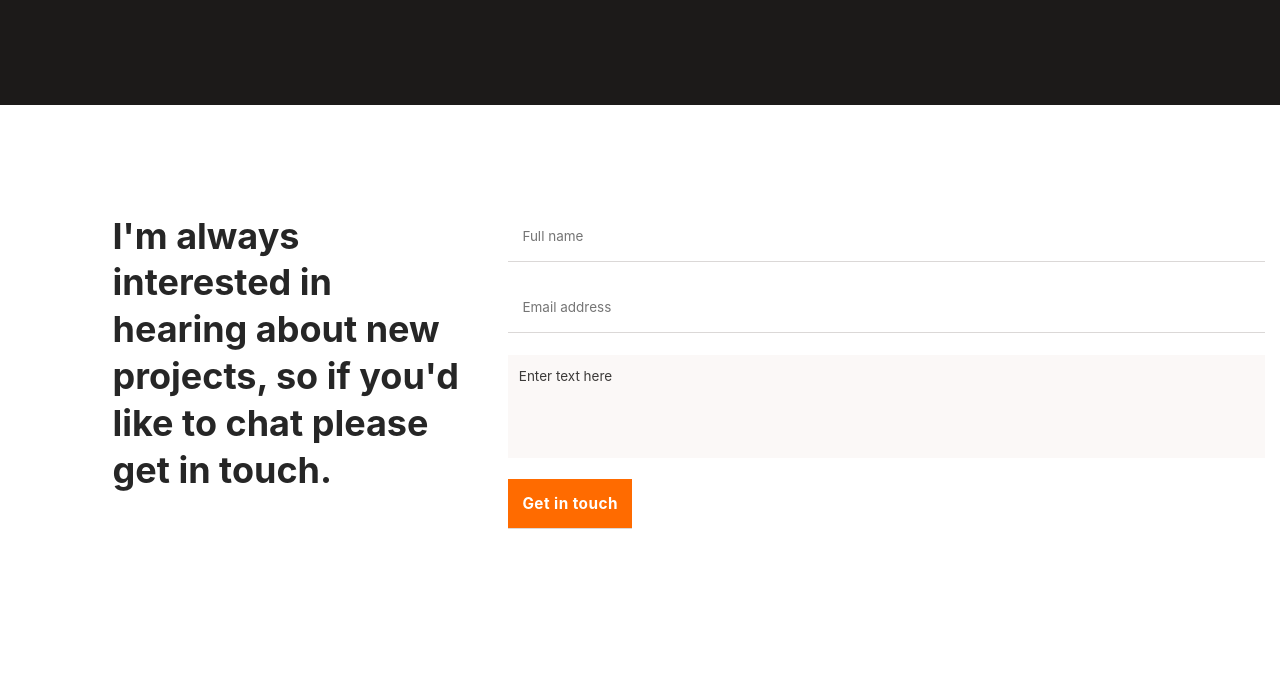
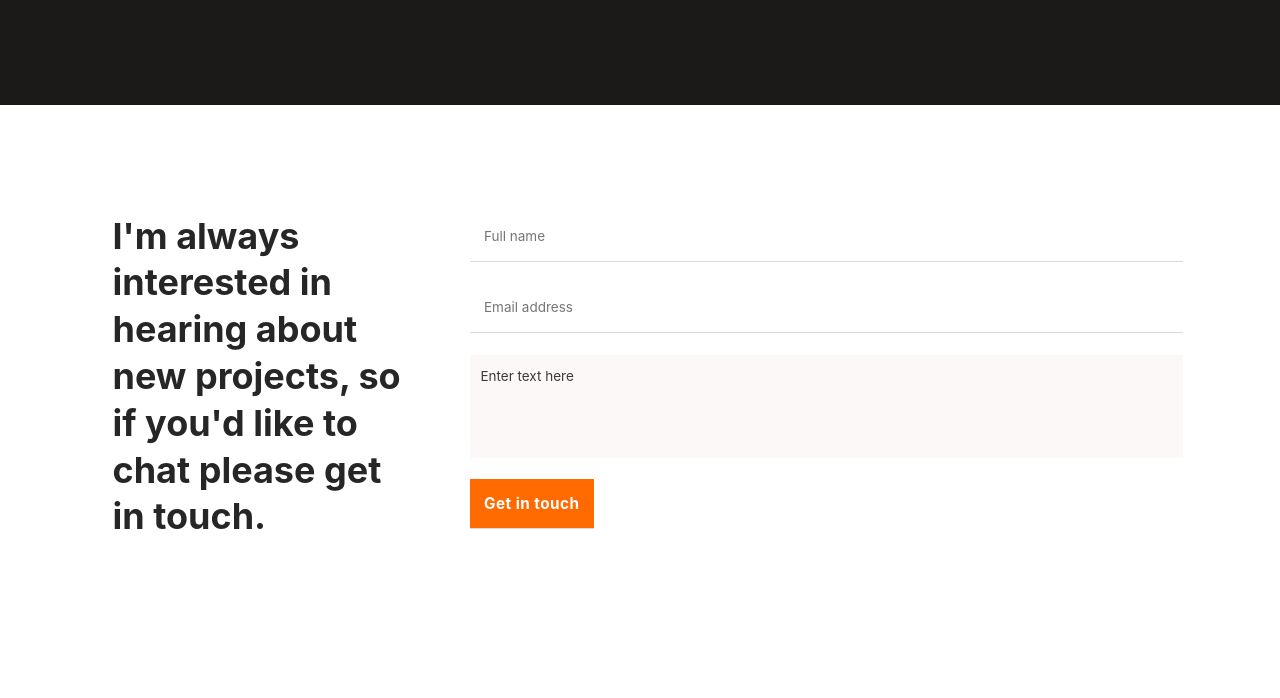
Before and after one commit to GreetyCr/Portfolio_2, a website: page index.html in a window 1280 px wide. Shown: the part 3434-4132 px from the top of the page. Drawn offline with Linux system fonts and the light colour scheme.

Commit message:
fix min-width 1200px form
fix min-width 1200px form alignments

```diff
--- a/style.css
+++ b/style.css
@@ -1354,11 +1354,14 @@ Footer
   }
 
   .contact__text-box {
-    width: 38%;
+    width: 35%;
+    display: flex;
+    flex-direction: column;
+    align-items: flex-start;
   }
 
   .contact__heading {
-    width: 40rem;
+    width: 34rem;
     font-size: 4rem;
     line-height: 5.2rem;
     text-align: start;
@@ -1373,7 +1376,7 @@ Footer
 
   .contact__form,
   .contact__group {
-    width: 98%;
+    width: 88%;
     display: flex;
     flex-direction: column;
     align-items: flex-start;
```
